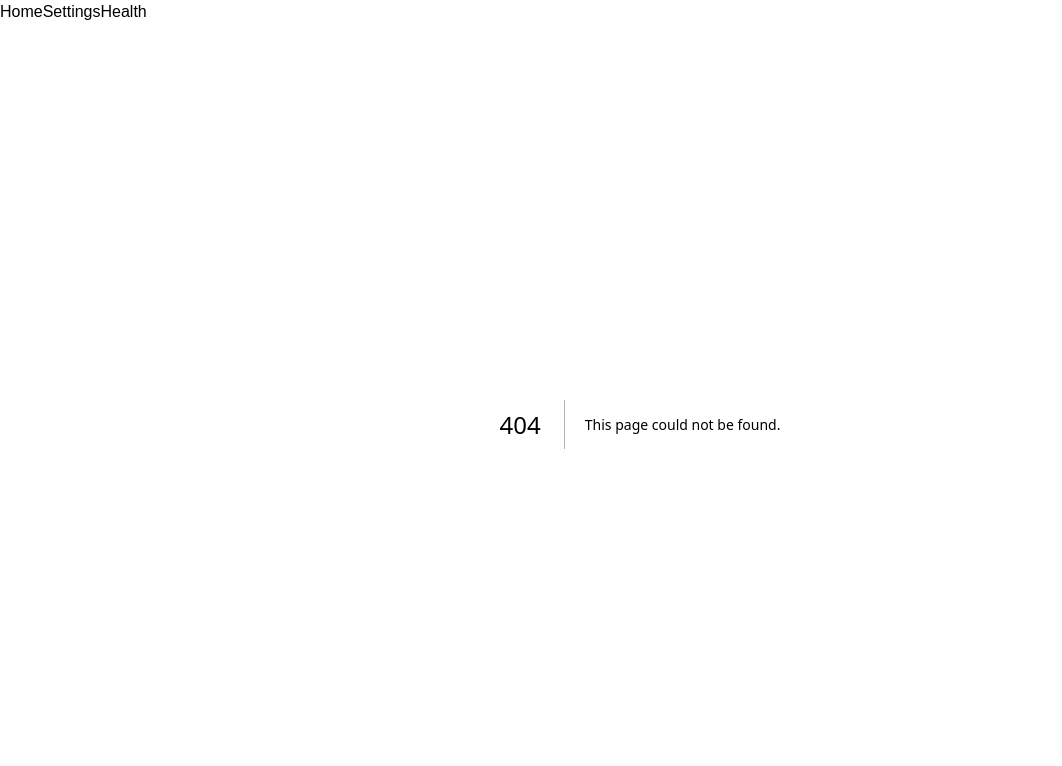
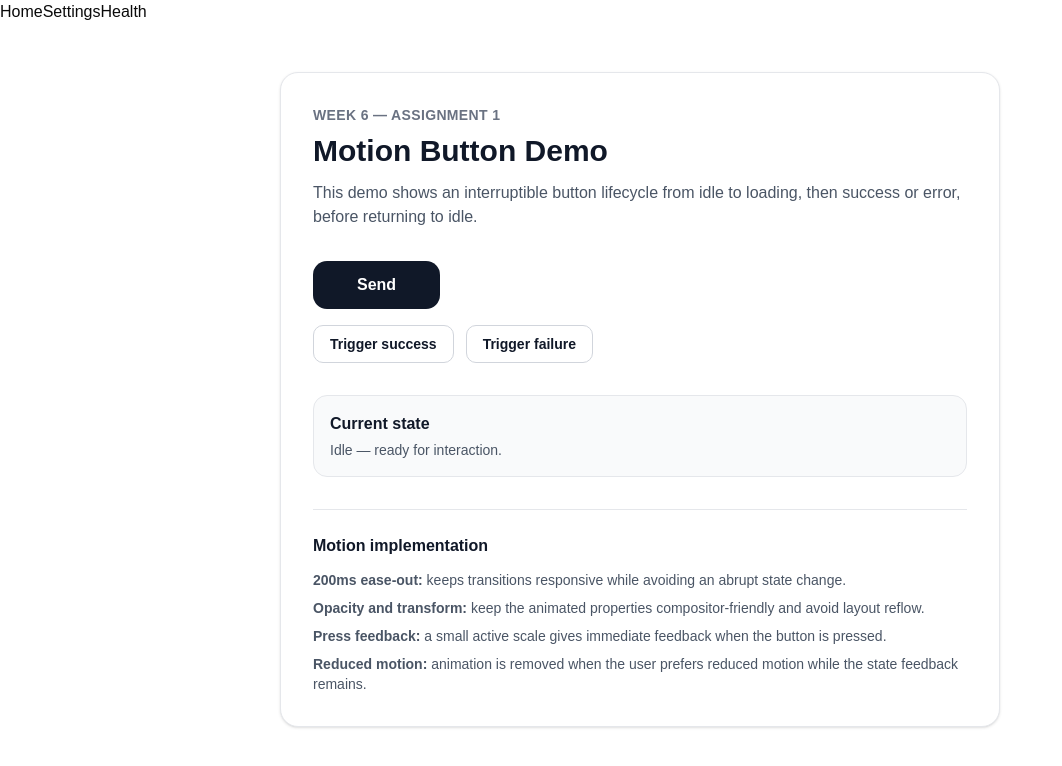
Before and after one commit to nsikak-itama/ai-internship-capstone, a Next.js app: page /buttons in a window 1280 px wide. Before the commit this address had no page. Shown: the top 766 px of the page, without its empty margins (0-1062 px from the left). Built offline with nearby package versions, Linux system fonts and the light colour scheme.

Commit message:
feat(motion): add lifecycle button demo

```diff
--- /dev/null
+++ b/app/buttons/page.tsx
@@ -0,0 +1,123 @@
+"use client";
+
+import { useEffect, useRef, useState } from "react";
+import MotionActionButton, {
+  type MotionActionState,
+} from "../../components/MotionActionButton";
+
+export default function ButtonsPage() {
+  const [state, setState] = useState<MotionActionState>("idle");
+  const resetTimeoutRef = useRef<ReturnType<typeof setTimeout> | null>(null);
+
+  useEffect(() => {
+    return () => {
+      if (resetTimeoutRef.current) {
+        clearTimeout(resetTimeoutRef.current);
+      }
+    };
+  }, []);
+
+  const runDemo = (result: "success" | "error") => {
+    if (state === "loading") {
+      return;
+    }
+
+    if (resetTimeoutRef.current) {
+      clearTimeout(resetTimeoutRef.current);
+    }
+
+    setState("loading");
+
+    resetTimeoutRef.current = setTimeout(() => {
+      setState(result);
+
+      resetTimeoutRef.current = setTimeout(() => {
+        setState("idle");
+      }, result === "success" ? 900 : 1400);
+    }, 900);
+  };
+
+  return (
+    <main className="mx-auto flex min-h-screen w-full max-w-3xl flex-col px-4 py-12 sm:px-6">
+      <section className="rounded-2xl border border-gray-200 bg-white p-6 shadow-sm sm:p-8">
+        <div>
+          <p className="text-sm font-semibold uppercase tracking-wide text-gray-500">
+            Week 6 — Assignment 1
+          </p>
+
+          <h1 className="mt-2 text-2xl font-bold text-gray-900 sm:text-3xl">
+            Motion Button Demo
+          </h1>
+
+          <p className="mt-3 max-w-2xl text-gray-600">
+            This demo shows an interruptible button lifecycle from idle to
+            loading, then success or error, before returning to idle.
+          </p>
+        </div>
+
+        <div className="mt-8 flex flex-col items-start gap-4">
+          <MotionActionButton
+            state={state}
+            onClick={() => runDemo("success")}
+            aria-label="Run successful button transition"
+          />
+
+          <div className="flex flex-wrap gap-3">
+            <button
+              type="button"
+              onClick={() => runDemo("success")}
+              disabled={state === "loading"}
+              className="rounded-lg border border-gray-300 px-4 py-2 text-sm font-semibold text-gray-900 transition-colors duration-200 hover:bg-gray-100 focus:outline-none focus:ring-2 focus:ring-gray-900 focus:ring-offset-2 disabled:cursor-not-allowed disabled:opacity-50"
+            >
+              Trigger success
+            </button>
+
+            <button
+              type="button"
+              onClick={() => runDemo("error")}
+              disabled={state === "loading"}
+              className="rounded-lg border border-gray-300 px-4 py-2 text-sm font-semibold text-gray-900 transition-colors duration-200 hover:bg-gray-100 focus:outline-none focus:ring-2 focus:ring-gray-900 focus:ring-offset-2 disabled:cursor-not-allowed disabled:opacity-50"
+            >
+              Trigger failure
+            </button>
+          </div>
+        </div>
+
+        <div className="mt-8 rounded-xl border border-gray-200 bg-gray-50 p-4">
+          <h2 className="font-semibold text-gray-900">Current state</h2>
+          <p className="mt-1 text-sm text-gray-600">
+            {state === "idle" && "Idle — ready for interaction."}
+            {state === "loading" && "Loading — processing the action."}
+            {state === "success" && "Success — action completed."}
+            {state === "error" && "Error — action failed."}
+          </p>
+        </div>
+
+        <div className="mt-8 border-t border-gray-200 pt-6">
+          <h2 className="font-semibold text-gray-900">
+            Motion implementation
+          </h2>
+
+          <ul className="mt-3 space-y-2 text-sm text-gray-600">
+            <li>
+              <strong>200ms ease-out:</strong> keeps transitions responsive
+              while avoiding an abrupt state change.
+            </li>
+            <li>
+              <strong>Opacity and transform:</strong> keep the animated
+              properties compositor-friendly and avoid layout reflow.
+            </li>
+            <li>
+              <strong>Press feedback:</strong> a small active scale gives
+              immediate feedback when the button is pressed.
+            </li>
+            <li>
+              <strong>Reduced motion:</strong> animation is removed when the
+              user prefers reduced motion while the state feedback remains.
+            </li>
+          </ul>
+        </div>
+      </section>
+    </main>
+  );
+}
--- /dev/null
+++ b/components/MotionActionButton.tsx
@@ -0,0 +1,97 @@
+"use client";
+
+import type { ButtonHTMLAttributes } from "react";
+
+export type MotionActionState = "idle" | "loading" | "success" | "error";
+
+type MotionActionButtonProps = Omit<
+  ButtonHTMLAttributes<HTMLButtonElement>,
+  "children"
+> & {
+  state: MotionActionState;
+  idleLabel?: string;
+  loadingLabel?: string;
+  successLabel?: string;
+  errorLabel?: string;
+};
+
+export default function MotionActionButton({
+  state,
+  idleLabel = "Send",
+  loadingLabel = "Sending",
+  successLabel = "Sent",
+  errorLabel = "Error",
+  className = "",
+  disabled,
+  ...props
+}: MotionActionButtonProps) {
+  const isLoading = state === "loading";
+
+  return (
+    <button
+      {...props}
+      type={props.type ?? "button"}
+      disabled={disabled ?? isLoading}
+      aria-busy={isLoading}
+      className={`min-h-12 min-w-24 rounded-xl px-5 py-3 font-semibold text-white transition-[background-color,transform,opacity] duration-200 ease-out focus:outline-none focus:ring-2 focus:ring-offset-2 active:scale-[0.98] disabled:cursor-not-allowed disabled:opacity-40 motion-reduce:transition-none motion-reduce:transform-none ${
+        state === "success"
+          ? "bg-emerald-600 hover:bg-emerald-700 focus:ring-emerald-600"
+          : state === "error"
+            ? "bg-red-600 hover:bg-red-700 focus:ring-red-600"
+            : "bg-gray-900 hover:bg-gray-800 focus:ring-gray-900"
+      } ${className}`}
+    >
+      <span className="relative grid min-w-16 place-items-center">
+        <span
+          className={`col-start-1 row-start-1 inline-flex items-center gap-2 transition-[opacity,transform] duration-200 ease-out motion-reduce:transition-none motion-reduce:transform-none ${
+            state === "idle"
+              ? "translate-y-0 opacity-100"
+              : "-translate-y-1 opacity-0"
+          }`}
+          aria-hidden={state !== "idle"}
+        >
+          {idleLabel}
+        </span>
+
+        <span
+          className={`col-start-1 row-start-1 inline-flex items-center gap-2 transition-[opacity,transform] duration-200 ease-out motion-reduce:transition-none motion-reduce:transform-none ${
+            isLoading
+              ? "translate-y-0 opacity-100"
+              : "translate-y-1 opacity-0"
+          }`}
+          aria-hidden={!isLoading}
+        >
+          <span
+            className="size-4 animate-spin rounded-full border-2 border-white/40 border-t-white motion-reduce:animate-none"
+            aria-hidden="true"
+          />
+          {loadingLabel}
+        </span>
+
+        <span
+          className={`col-start-1 row-start-1 inline-flex items-center gap-2 transition-[opacity,transform] duration-200 ease-out motion-reduce:transition-none motion-reduce:transform-none ${
+            state === "success"
+              ? "translate-y-0 opacity-100"
+              : "translate-y-1 opacity-0"
+          }`}
+          aria-hidden={state !== "success"}
+        >
+          <span aria-hidden="true">&#10003;</span>
+          {successLabel}
+        </span>
+
+        <span
+          className={`col-start-1 row-start-1 inline-flex items-center gap-2 transition-[opacity,transform] duration-200 ease-out motion-reduce:transition-none motion-reduce:transform-none ${
+            state === "error"
+              ? "translate-y-0 opacity-100"
+              : "translate-y-1 opacity-0"
+          }`}
+          aria-hidden={state !== "error"}
+        >
+          <span aria-hidden="true">!</span>
+          {errorLabel}
+        </span>
+      </span>
+    </button>
+  );
+}
```
Also changed, not shown: 1 other file (tests, documents, lock files or other folders).
